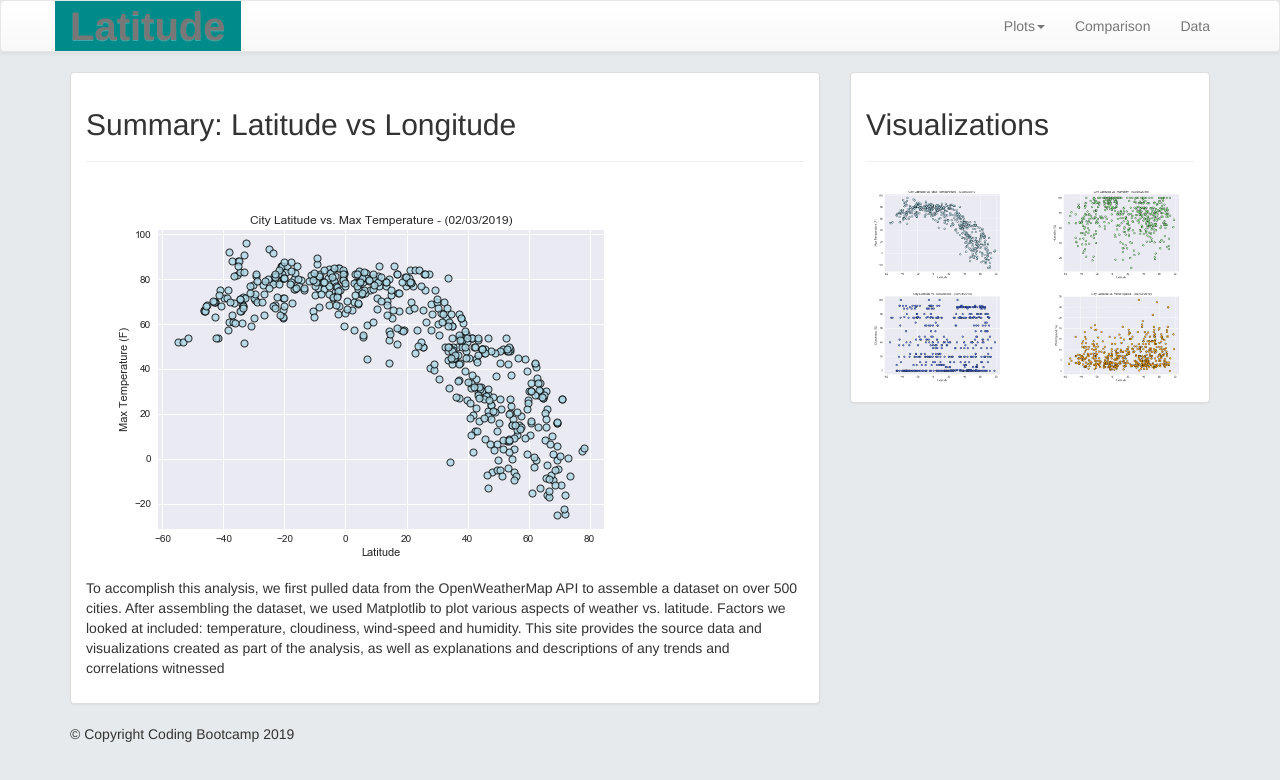
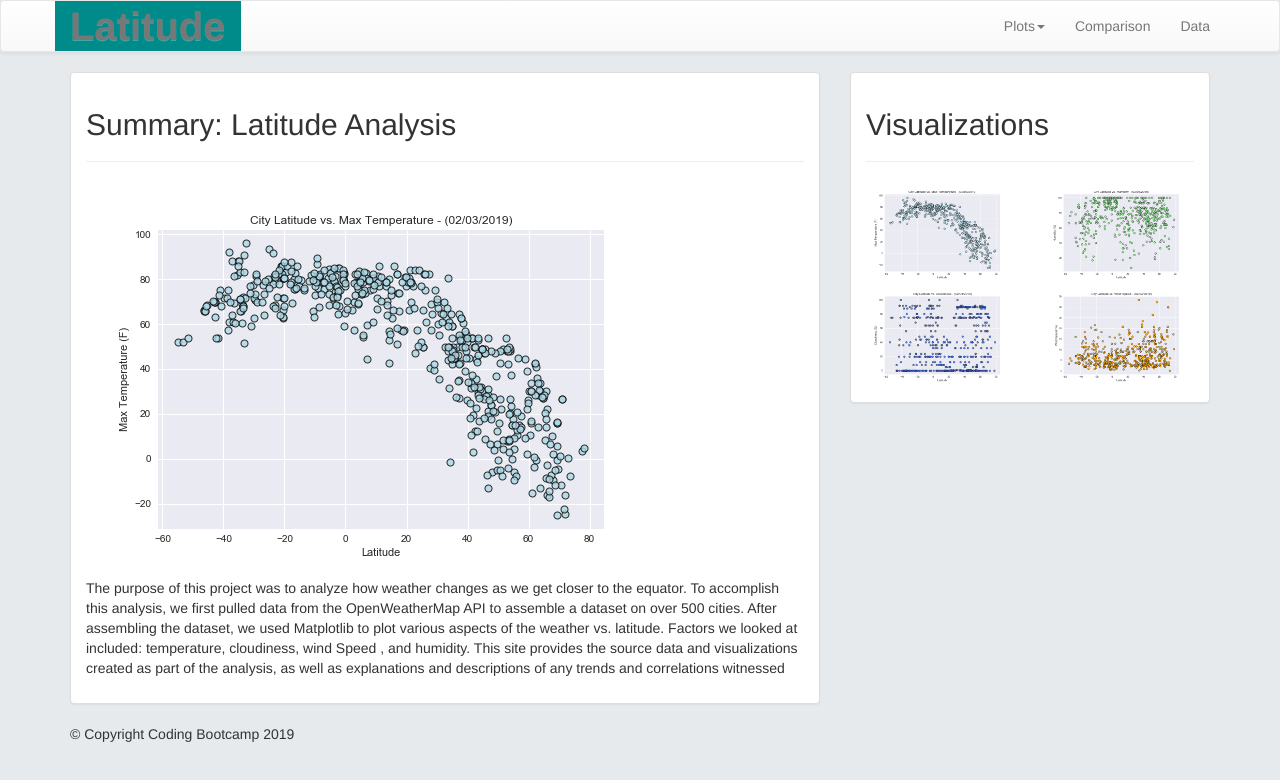
Before and after one commit to lmiranda1107/9-weather_py.github.io, a plain HTML site: page index.html in a window 1280 px wide. Drawn offline with nearby package versions, Linux system fonts and the light colour scheme.

Commit message:
finished prod

```diff
--- a/index.html
+++ b/index.html
@@ -49,13 +49,18 @@
                 <div class="panel panel-default">
                     <div class="panel-body">
 
-                    <h2>Summary: Latitude vs Longitude</h2>
+                    <h2>Summary: Latitude Analysis</h2>
                     <hr>
                     <img class="first image" src="images/latitude_vs_temp.png" alt="first image" >
-                    <p class = "text"> To accomplish this analysis, we first pulled data from the OpenWeatherMap API to assemble a dataset on over 500 cities.
-                    After assembling the dataset, we used Matplotlib to plot various aspects of weather vs. latitude. Factors we looked at included: temperature, cloudiness, wind-speed and humidity.
-                    This site provides the source data and visualizations created
-                    as part of the analysis, as well as explanations and descriptions of any trends and correlations witnessed</p>
+                    <p class = "text"> The purpose of this project was to analyze how weather changes
+                    as we get closer to the equator. To accomplish this analysis, we first pulled
+                    data from the OpenWeatherMap API to assemble a dataset on over 500 cities.
+                    After assembling the dataset, we used Matplotlib to plot various aspects of the
+                    weather vs. latitude. Factors we looked at included: temperature, cloudiness, wind Speed
+                    , and humidity. This site provides the source data and visualizations created as part of the
+                    analysis, as well as explanations and descriptions of any trends and correlations witnessed</p>
+
+
                     </br>
 
                     </div>
```
Also changed, not shown: comparison.html (+1 -1 lines).
